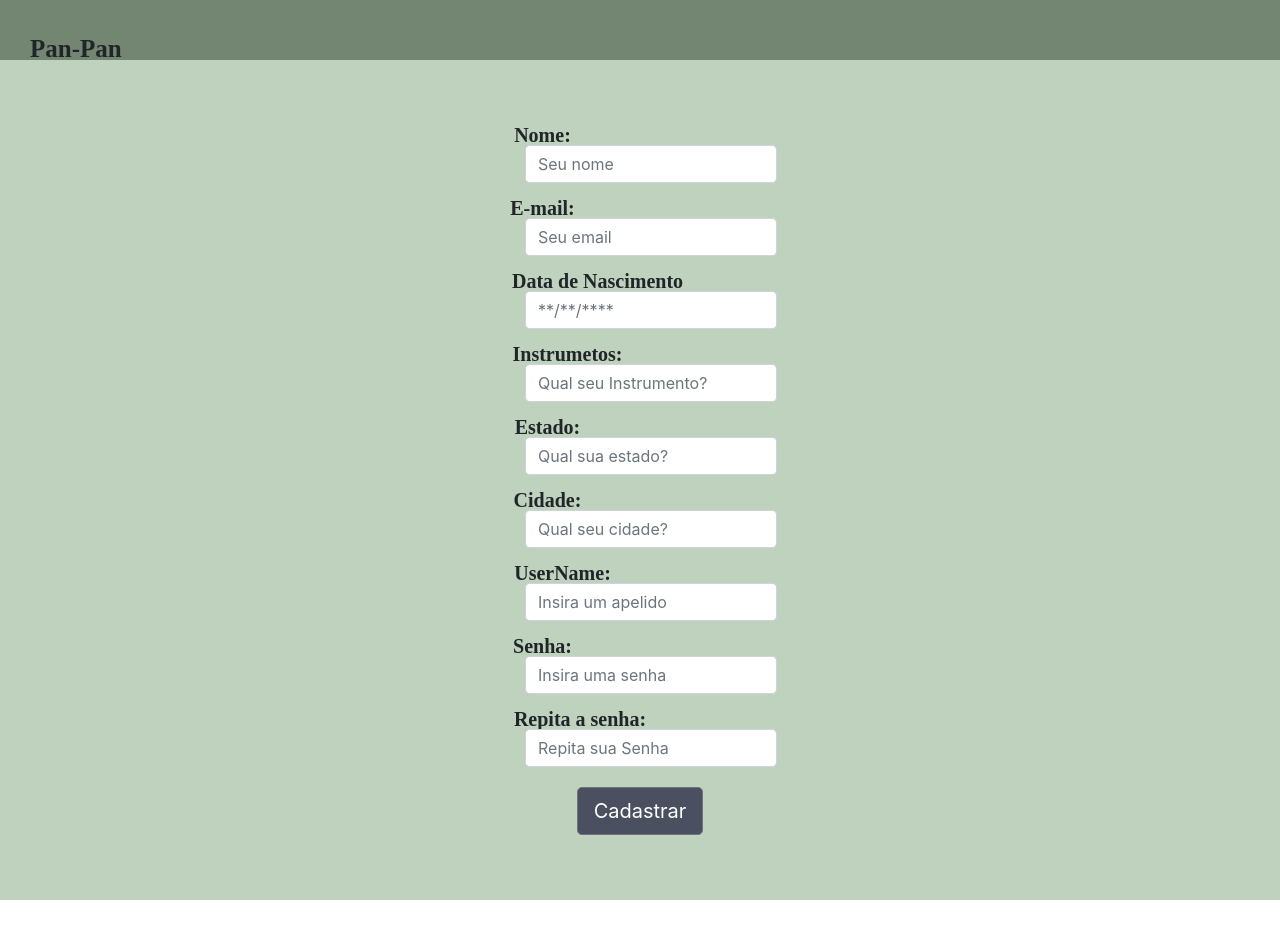
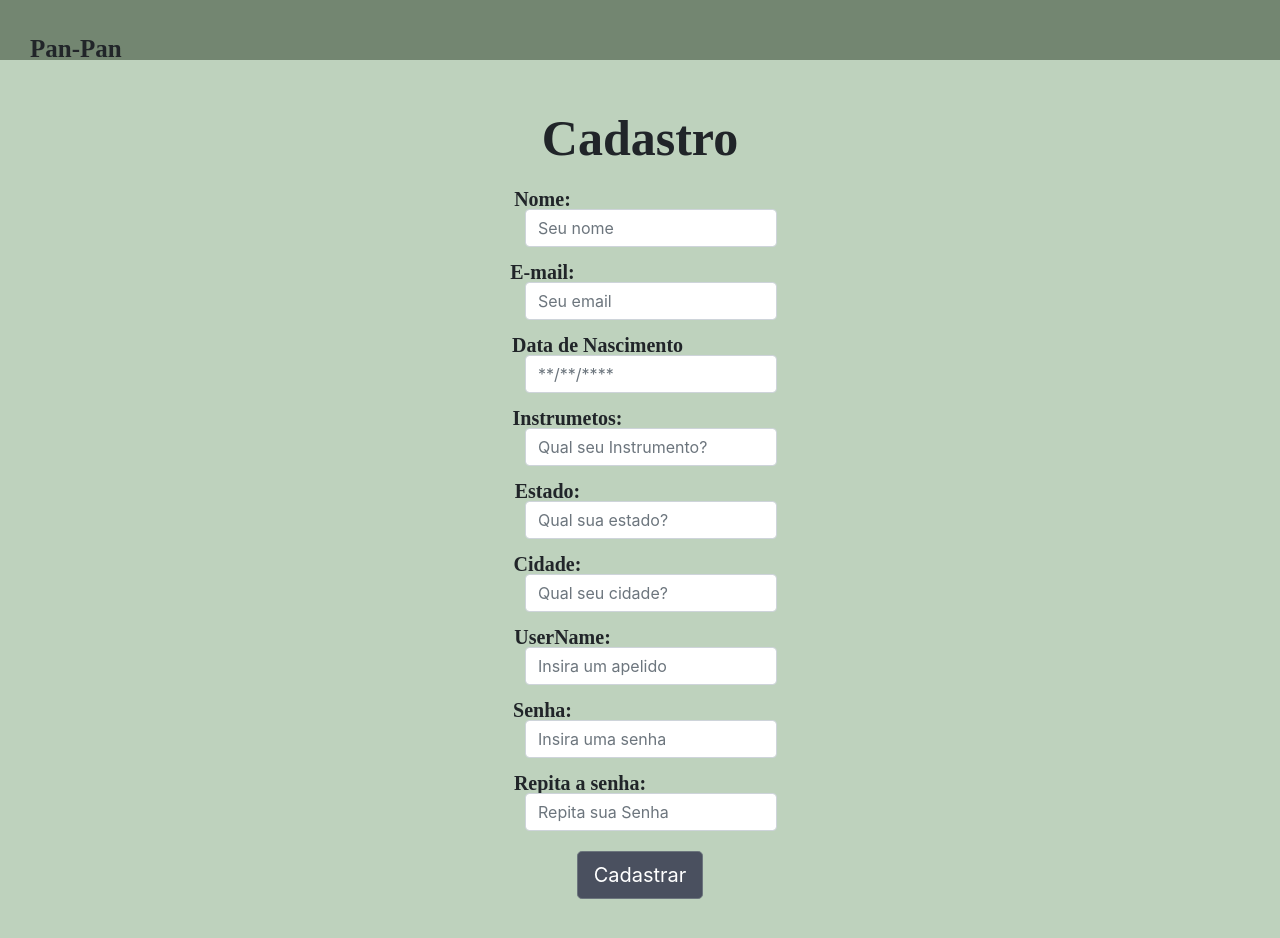
Before and after one commit to Desenho2018-1/pan-pan, a React (Create React App) app in the folder pan-pan-frontend/: page / in a window 1280 px wide. Shown: the top 938 px of the page. Before the commit the page ends 900 px from the top, so only its background shows below. Built offline with nearby package versions, Linux system fonts and the light colour scheme.

Commit message:
Change data user

```diff
--- a/pan-pan-frontend/src/userRegister/UserRegisterForm.css
+++ b/pan-pan-frontend/src/userRegister/UserRegisterForm.css
@@ -7,7 +7,7 @@
 
 .user-register-back {
   background-color: #BED2BD;
-  height: 900PX;
+  height: 950px;
 
 }
 
@@ -25,7 +25,7 @@
 
 /*ids*/
 #label-format{
-  margin-top: 60px;
+  margin-top: 0px;
   margin-right: 195px;
 }
 #label-format-camp{
@@ -72,6 +72,14 @@
   margin-top: 20px;
   margin-left: 0px;
   background-color: #4A505F;
+
+}
+#label-register-title{
+  font-size: 50px;
+  margin-top: 40px;
+}
+#register-title{
+
 }
 
 #pan-pan-header{
--- a/pan-pan-frontend/src/userRegister/UserRegisterForm.js
+++ b/pan-pan-frontend/src/userRegister/UserRegisterForm.js
@@ -1,42 +1,46 @@
 import React, { Component } from 'react';
-
+import axios from 'axios'
 import './UserRegisterForm.css'
 
 class UserRegisterForm extends Component{
   constructor(props){
     super(props);
       this.state = {
-          name: '',
-          email:'',
-          password:'',
-          instrument:'',
-          city:'',
-          state:''
+          firstName: "",
+          lastName:"",
+          birthdate:"",
+          city:"",
+          state:"",
+          instrument:[],
+          email:"",
+          username:"",
+          password:"",
+          role:"",
+          active:""
       }
+
   }
 
-  handleNameChange(event){
-        this.setState({name: event.target.value});
-  }
-  handleCityChange(event){
-    this.setState({city: event.target.value});
-  }
-  handleStateChange(event){
-    this.setState({State: event.target.value});
-  }
-  handleEmailChange(event){
-    this.setState({email: event.target.value});
-  }
-  handleInstrumentChange(event){
-    this.setState({instrument: event.target.value});
-  }
-  handlePasswordChange(event){
-    this.setState({password: event.target.value});
+  submitForm(event){
+    event.preventDefault();
+    const data_form = new FormData(event.target);
+
+    const data_user = {
+          name: data_form.get('name'),
+          email: data_form.get('email'),
+          birthday: data_form.get('birthday'),
+          password: data_form.get('password'),
+          instrument: data_form.get('instrument'),
+          city: data_form.get('city'),
+          state: data_form.get('state'),
+          username: data_form.get('username')
+    }
+
+    axios.post('', data_user)
+      .then(response => console.log(response.data))
+
   }
 
-  listState(){
-
-  }
   render(){
     var html =
           <body className="user-register-back">
@@ -48,55 +52,55 @@ class UserRegisterForm extends Component{
                   <font id="pan-pan-header" face="Norwester"><b>Pan-Pan</b></font>
                 </header>
                     <div class="form-group">
-                    <form id="registerForm" onSubmit={this.userInput}>
-
+                    <form id="registerForm" onSubmit={this.submitForm}>
+                      <label id="label-register-title"><font face= "Norwester"><b>Cadastro</b> </font></label>
                       <div id="label-format">
                         <label class="label-text-font"><font face="Norwester"><b>Nome:</b></font></label>
                       </div>
                       <div id="input-text-format">
-                          <input type="text" class="form-control col-lg-4" required="required "placeholder="Seu nome" name="name" value={this.state.name}  onChange={(event) => this.handleNameChange(event)}></input>
+                          <input type="text" class="form-control col-lg-4" required="required "placeholder="Seu nome" name="name"  ></input>
                         </div>
                       <div id="label-format-camp">
                         <label  class="label-text-font" ><font face="Norwester" ><b>E-mail:</b></font></label>
                       </div>
                       <div id="input-text-format">
-                        <input type="text" class= "form-control col-lg-4" placeholder="Seu email" required="required" name="email" onChange={(event) => this.handleEmailChange(event)}></input>
+                        <input type="text" class= "form-control col-lg-4" placeholder="Seu email" required="required" name="email"></input>
                       </div>
                       <div id="label-format-age">
                         <label  class="label-text-font" ><font face="Norwester" ><b>Data de Nascimento</b></font></label>
                       </div>
                       <div id="input-text-format">
-                        <input type="text" class= "form-control col-lg-4" placeholder="**/**/****" required="required" name="age" onChange={(event) => this.handleEmailChange(event)}></input>
+                        <input type="text" class= "form-control col-lg-4" placeholder="**/**/****" required="required" name="birthday"></input>
                       </div>
                       <div id="label-format-camp-instrument">
                         <label class="label-text-font"><font face="Norwester"><b>Instrumetos:</b></font></label>
                       </div>
                       <div id="input-text-format">
-                        <input type="text" class= "form-control col-lg-4" placeholder="Qual seu Instrumento?" required="required" name="instrument" onChange={(event) => this.handleInstrumentChange(event)}></input>
+                        <input type="text" class= "form-control col-lg-4" placeholder="Qual seu Instrumento?" required="required" name="instrument" ></input>
                       </div>
                       <div id="label-format-state-instrument">
                         <label class="label-text-font"><font face="Norwester"><b>Estado:</b></font></label>
                       </div>
                       <div id="input-text-format">
-                        <input type="text" class= "form-control col-lg-4" placeholder="Qual sua estado?" required="required" name="state" onChange={(event) => this.handleStateChange(event)}></input>
+                        <input type="text" class= "form-control col-lg-4" placeholder="Qual sua estado?" required="required" name="state"></input>
                       </div>
                       <div id="label-format-camp-city">
                         <label class="label-text-font"><font face="Norwester"><b>Cidade:</b></font></label>
                       </div>
                       <div id="input-text-format">
-                        <input type="text" class= "form-control col-lg-4" placeholder="Qual seu cidade?" required="required" name="city" onChange={(event) => this.handleCityChange(event)}></input>
+                        <input type="text" class= "form-control col-lg-4" placeholder="Qual seu cidade?" required="required" name="city"></input>
                       </div>
                       <div id="label-format-camp-username">
                         <label class="label-text-font"><font face="Norwester"><b>UserName:</b></font></label>
                       </div>
                       <div id="input-text-format">
-                        <input type="password" class= "form-control col-lg-4" placeholder="Insira um apelido" required="required" name="username" onChange={(event) => this.handlePasswordChange(event)}></input>
+                        <input type="text" class= "form-control col-lg-4" placeholder="Insira um apelido" required="required" name="username"></input>
                       </div>
                       <div id="label-format-camp">
                         <label class="label-text-font"><font face="Norwester"><b>Senha:</b></font></label>
                       </div>
                       <div id="input-text-format">
-                        <input type="password" class= "form-control col-lg-4" placeholder="Insira uma senha" required="required" name="password" onChange={(event) => this.handlePasswordChange(event)}></input>
+                        <input type="password" class= "form-control col-lg-4" placeholder="Insira uma senha" required="required" name="password"></input>
                       </div>
 
                       <div id="label-format-repite-password">
```
